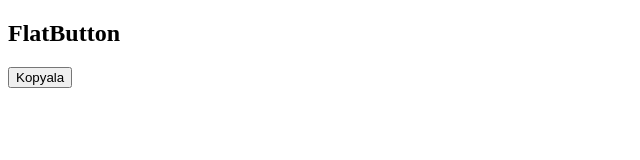
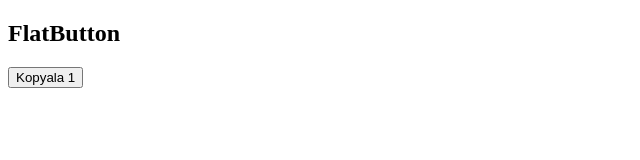
Before and after one commit to alionurozdemir/testex, a plain HTML site: page index.html in a window 1280 px wide. Shown: the full height of the page, 0-640 px from the left. Drawn offline with Linux system fonts and the light colour scheme.

Commit message:
Update index.html

```diff
--- a/index.html
+++ b/index.html
@@ -7,7 +7,7 @@
 </head>
 <body>
     <h2>FlatButton</h2>
-    <button onclick="copyFlatButtonCode()">Kopyala</button>
+    <button onclick="copyFlatButtonCode()">Kopyala 1 </button>
 </body>
 <script>
     function copyFlatButtonCode() {
```
